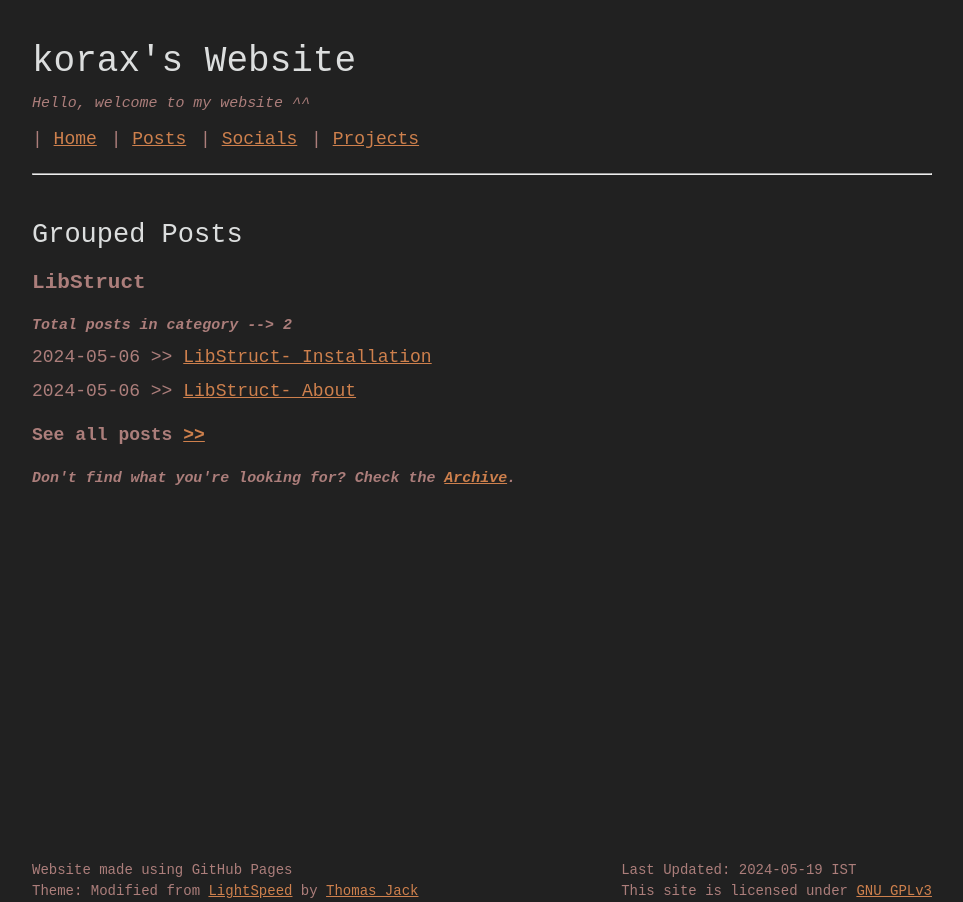
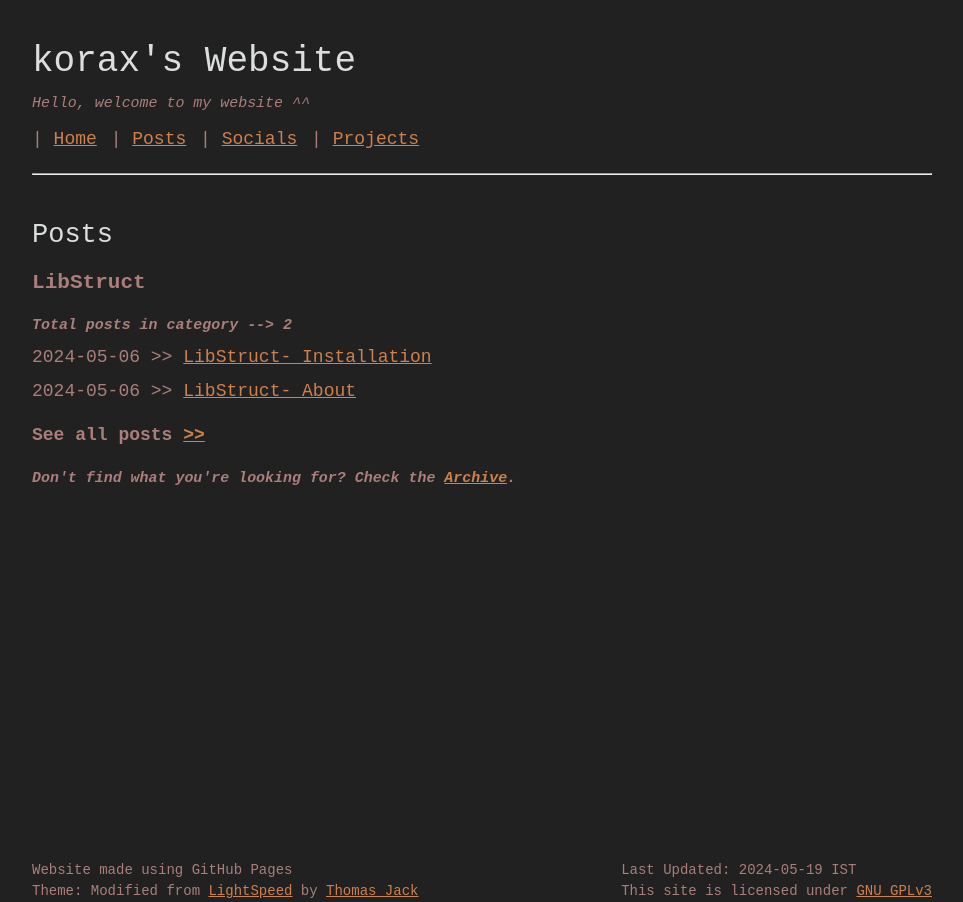
Before and after one commit to koraxial/koraxial.github.io, a Jekyll site: the page built from grouped/index.html, in a window 1280 px wide. Shown: the whole page, without its empty margins (158-1121 px from the left). Built offline with Jekyll 4.4.1, drawn with Linux system fonts in a browser that asks for light colours.

Commit message:
Update index.html

```diff
--- a/grouped/index.html
+++ b/grouped/index.html
@@ -3,7 +3,7 @@ layout: default
 title: Posts
 ---
 
-<h2>Grouped Posts</h2>
+<h2>Posts</h2>
 {% for category in site.categories %}
 <h3 class="category-header"><b>{{category | first}}</b></h3>
 <h5><i>Total posts in category --> {{category[1] | size}}</i> <a href="/{{category | first | downcase }}/"></a></h5>
```
